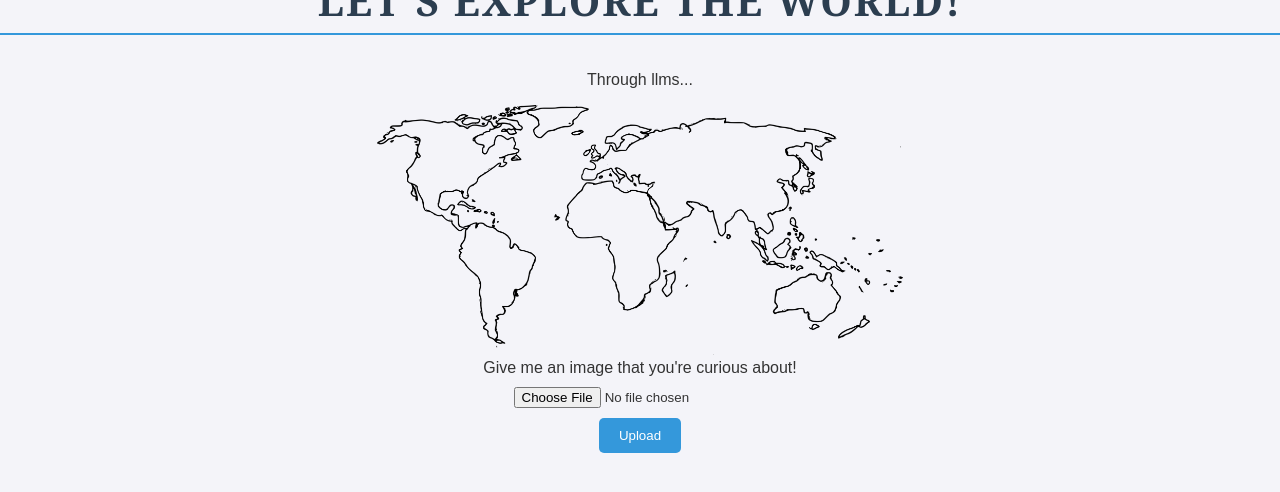
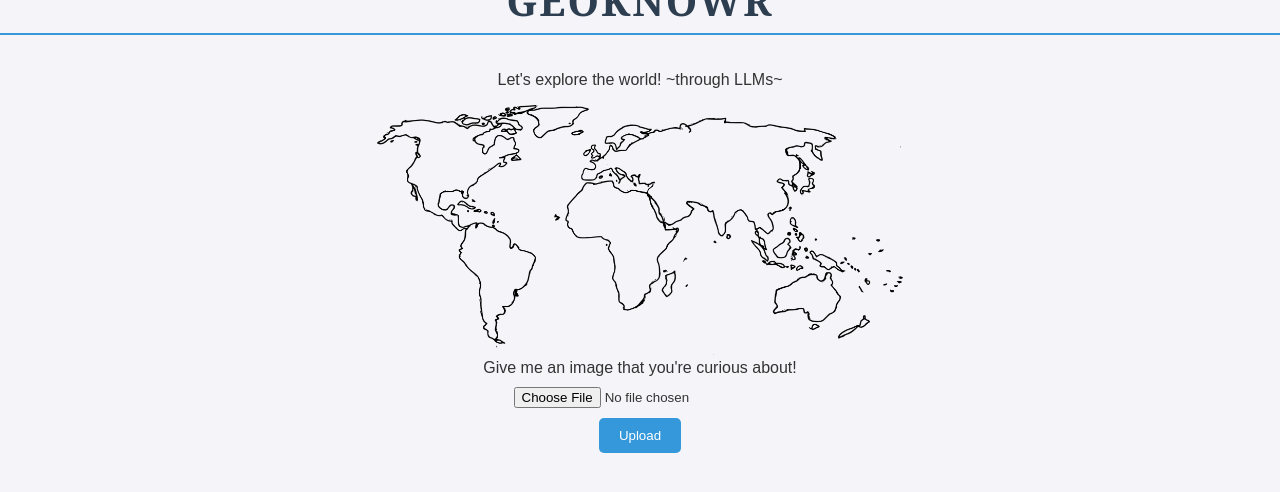
Before and after one commit to grant-he/geoknowr, a React (Create React App) app in the folder frontend/: page / in a window 1280 px wide. Shown: the top 492 px of the page. Built offline with nearby package versions, Linux system fonts and the light colour scheme.

Commit message:
one last commit

```diff
--- a/frontend/src/App.js
+++ b/frontend/src/App.js
@@ -128,8 +128,8 @@ function App() {
 
     return (
         <div className="upload-page" style={{ textAlign: "center", height: "50vh", display: "flex", flexDirection: "column", justifyContent: "center" }}>
-            <h1>Let's explore the world!</h1>
-            <p>Through llms...</p>
+            <h1>GeoKnowr</h1>
+            <p>Let's explore the world! ~through LLMs~</p>
             <form onSubmit={handleSubmit} encType="multipart/form-data">
                 <img src="images/map.png" style={{ maxHeight: "250px" }} />
                 <div style={{ marginBottom: "10px" }}>
```
